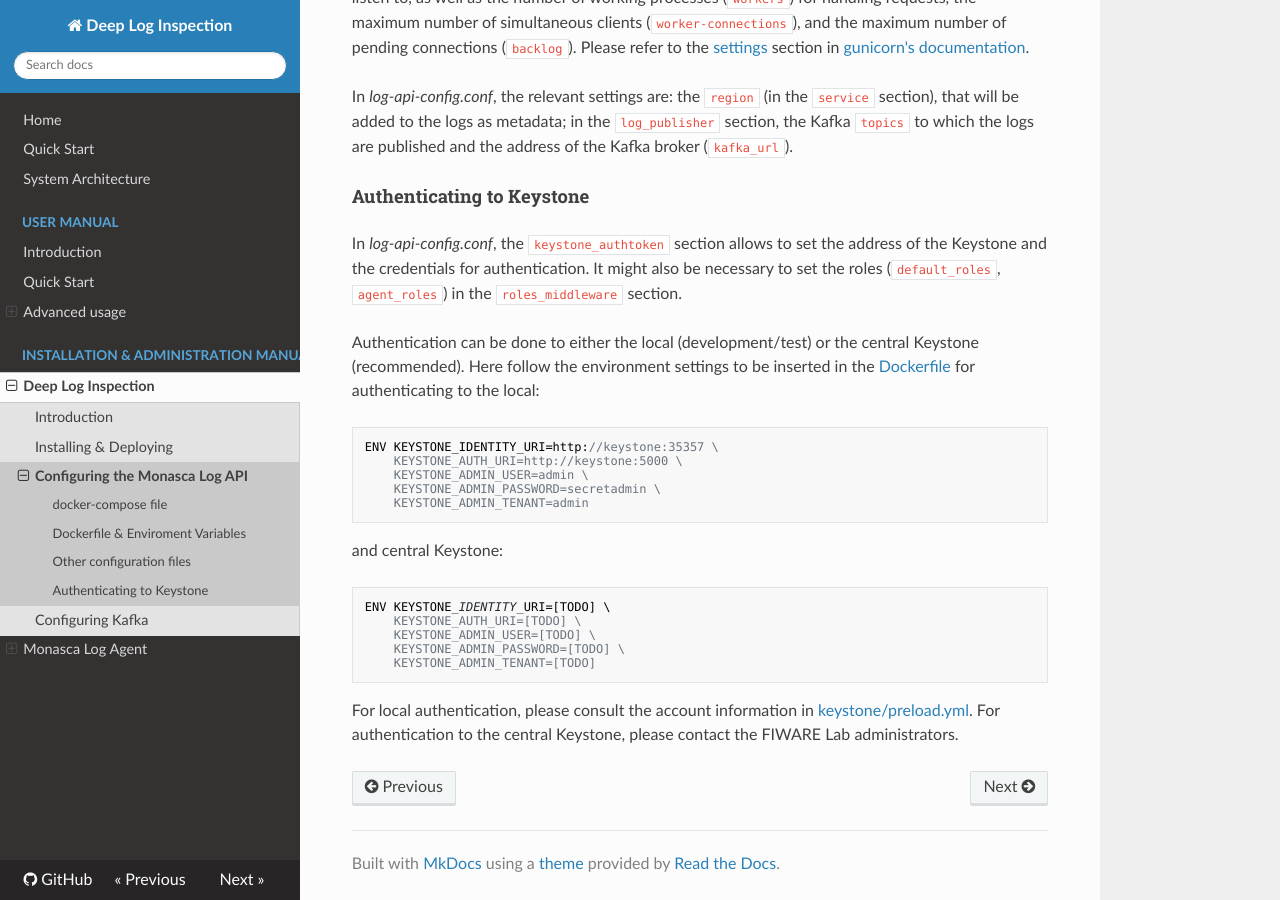
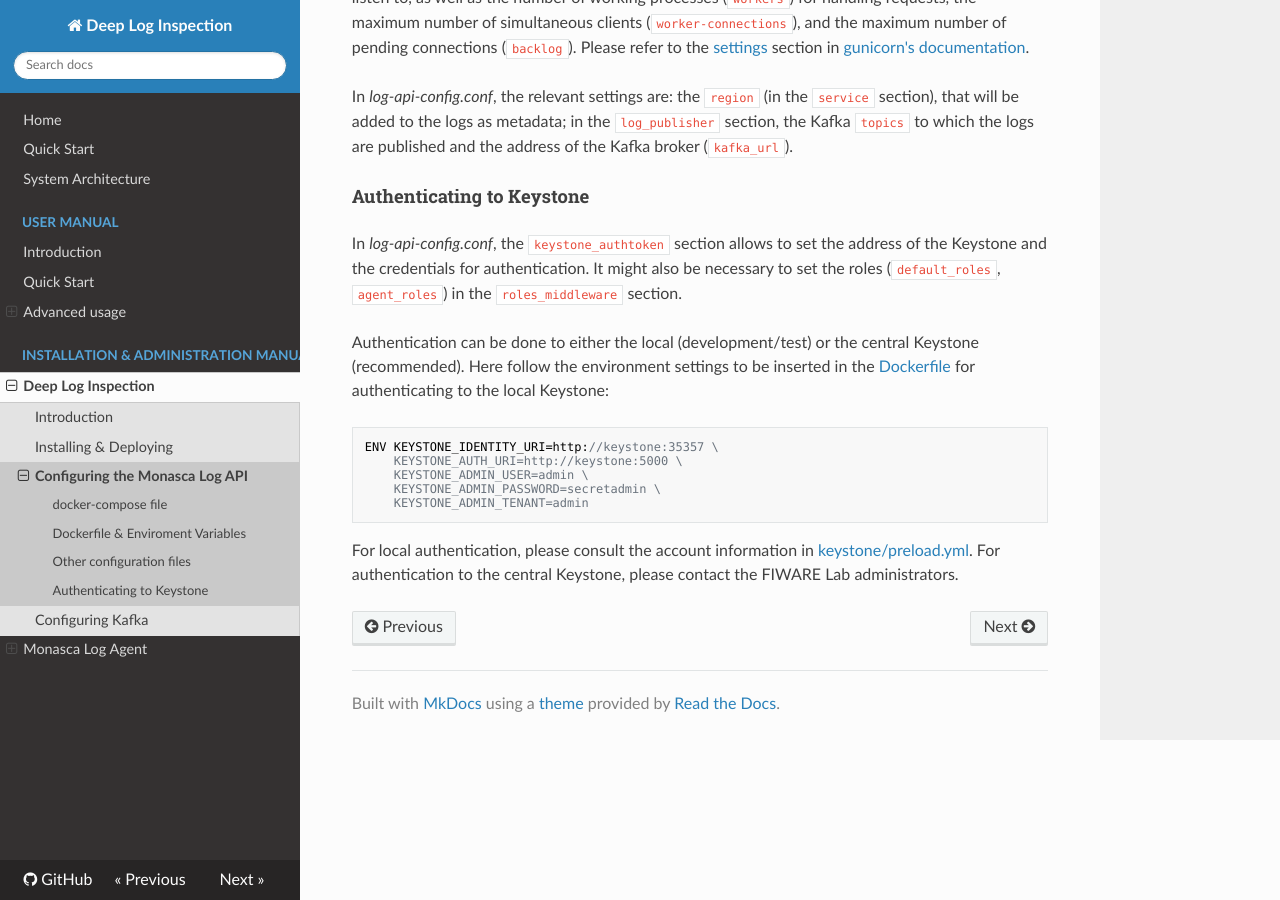
Before and after one commit to martel-innovate/deep-log-inspection, an MkDocs documentation site: the page built from doc/install/monasca-log-api.md, in a window 1280 px wide and 900 px high, scrolled down 775 px. Built offline with MkDocs 1.6.1, drawn with Linux system fonts in a browser that asks for light colours; nearby versions of some CDN libraries; old or Windows-style settings are respelled for this version of MkDocs.

Commit message:
monasca-log-api.md: removed authentication to FIWARE Lab Keystone

```diff
--- a/doc/install/monasca-log-api.md
+++ b/doc/install/monasca-log-api.md
@@ -20,21 +20,13 @@ In *log-api-config.conf*, the relevant settings are: the `region` (in the `servi
 In *log-api-config.conf*, the `keystone_authtoken` section allows to set the address of the Keystone and the credentials for authentication. It might also be necessary to set the roles (`default_roles`, `agent_roles`) in the `roles_middleware` section.
 
 Authentication can be done to either the local (development/test) or the central Keystone (recommended).
-Here follow the environment settings to be inserted in the [Dockerfile][5] for authenticating to the local:
+Here follow the environment settings to be inserted in the [Dockerfile][5] for authenticating to the local Keystone:
 
     ENV KEYSTONE_IDENTITY_URI=http://keystone:35357 \
 	    KEYSTONE_AUTH_URI=http://keystone:5000 \
 	    KEYSTONE_ADMIN_USER=admin \
 	    KEYSTONE_ADMIN_PASSWORD=secretadmin \
 	    KEYSTONE_ADMIN_TENANT=admin
-
-and central Keystone:
-
-    ENV KEYSTONE_IDENTITY_URI=[TODO] \
-        KEYSTONE_AUTH_URI=[TODO] \
-        KEYSTONE_ADMIN_USER=[TODO] \
-        KEYSTONE_ADMIN_PASSWORD=[TODO] \
-        KEYSTONE_ADMIN_TENANT=[TODO]
 
 For local authentication, please consult the account information in [keystone/preload.yml][8]. For authentication to the central Keystone, please contact the FIWARE Lab administrators.
 
```
Also changed, not shown: doc/architecture.md (+1 -1 lines).
